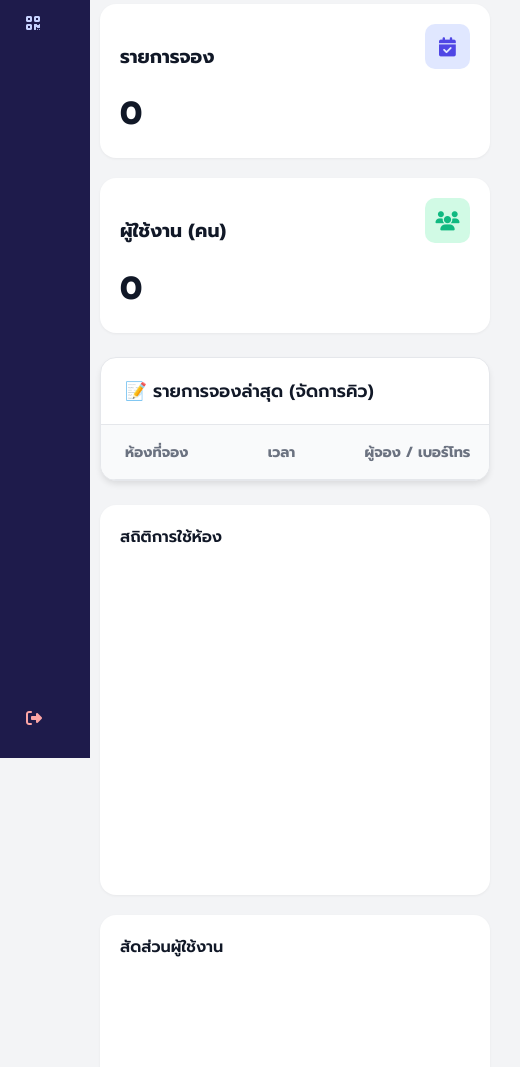
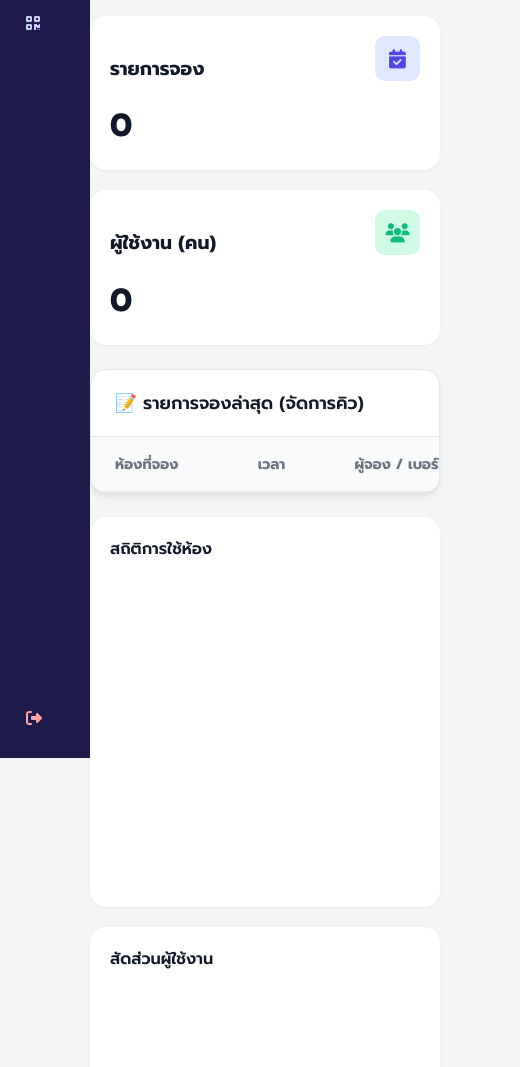
Before and after one commit to perdox69/OWLPRO, a plain HTML site: page admin.html in a window 390 px wide. Shown: the part 126-1193 px from the top of the page, 520 px wide, since content can reach past the window. Drawn offline with nearby package versions, Linux system fonts and the light colour scheme; no server answers; sample sign-in values are in the browser's storage.

Commit message:
Add files via upload

```diff
--- a/admin.html
+++ b/admin.html
@@ -21,7 +21,6 @@
             font-family: 'Prompt', sans-serif;
             background-color: var(--bg-body);
             margin: 0;
-            /* เอา overflow: hidden ออก เพื่อให้ scroll ได้อิสระ */
             min-height: 100vh;
             display: flex;
             color: var(--text-main);
@@ -35,7 +34,6 @@
             display: flex;
             flex-direction: column;
             padding: 24px;
-            /* ทำให้เมนูค้างอยู่ซ้ายเสมอ (Fixed) */
             position: fixed;
             height: 100vh;
             overflow-y: auto;
@@ -48,16 +46,17 @@
         .menu-item:hover, .menu-item.active { background: var(--primary); color: white; }
         .logout-btn { margin-top: auto; padding: 12px 16px; color: #fca5a5; cursor: pointer; display: flex; align-items: center; gap: 12px; }
 
-        /* Main Content */
+        /* Main Content (แก้ตรงนี้) */
         .main-content {
-            /* ขยับเนื้อหาให้พ้น Sidebar */
-            margin-left: 260px;
+            margin-left: 260px; /* เว้นที่ให้ Sidebar */
             flex-grow: 1;
-            padding: 30px;
+            /* 🟢 เพิ่ม padding ด้านซ้าย-ขวา จาก 30px เป็น 50px ให้ดูโล่งขึ้น */
+            padding: 30px 50px;
             display: flex;
             flex-direction: column;
             gap: 24px;
-            width: 100%; /* เต็มพื้นที่ */
+            width: 100%;
+            box-sizing: border-box; /* สำคัญ: รวม padding เข้าไปในการคำนวณความกว้าง */
         }
 
         /* Header */
@@ -83,7 +82,7 @@
         .icon-blue { background: #e0e7ff; color: var(--primary); }
         .icon-green { background: #d1fae5; color: #10b981; }
 
-        /* Table (ย้ายมาไว้ตรงนี้) */
+        /* Table */
         .table-card {
             background: var(--bg-card); border-radius: var(--radius);
             box-shadow: 0 4px 6px -1px rgba(0, 0, 0, 0.1); overflow: hidden;
@@ -109,7 +108,7 @@
         .charts-wrapper { display: grid; grid-template-columns: 2fr 1fr; gap: 20px; }
         .chart-card {
             background: var(--bg-card); padding: 20px; border-radius: var(--radius);
-            box-shadow: 0 1px 3px rgba(0,0,0,0.05); height: 350px; /* ลดความสูงกราฟลง */
+            box-shadow: 0 1px 3px rgba(0,0,0,0.05); height: 350px;
             display: flex; flex-direction: column;
         }
         .chart-container { flex-grow: 1; position: relative; min-height: 0; }
@@ -120,7 +119,11 @@
 
         @media (max-width: 1024px) {
             .sidebar { width: 70px; padding: 20px 10px; } .sidebar span { display: none; }
-            .main-content { margin-left: 70px; }
+            .main-content {
+                margin-left: 70px;
+                /* ในจอเล็ก ลด padding ลงให้พอดี */
+                padding: 20px;
+            }
             .charts-wrapper { grid-template-columns: 1fr; }
         }
     </style>
@@ -260,7 +263,6 @@
             statusCount[i.status]=(statusCount[i.status]||0)+1;
         });
 
-        // Chart 1: Bar
         const ctx1 = document.getElementById('roomChart');
         if(roomChart) roomChart.destroy();
         roomChart = new Chart(ctx1, {
@@ -272,7 +274,6 @@
             options: { responsive: true, maintainAspectRatio: false, plugins: { legend: {display:false} } }
         });
 
-        // Chart 2: Doughnut
         const ctx2 = document.getElementById('statusChart');
         if(statusChart) statusChart.destroy();
         statusChart = new Chart(ctx2, {
```
